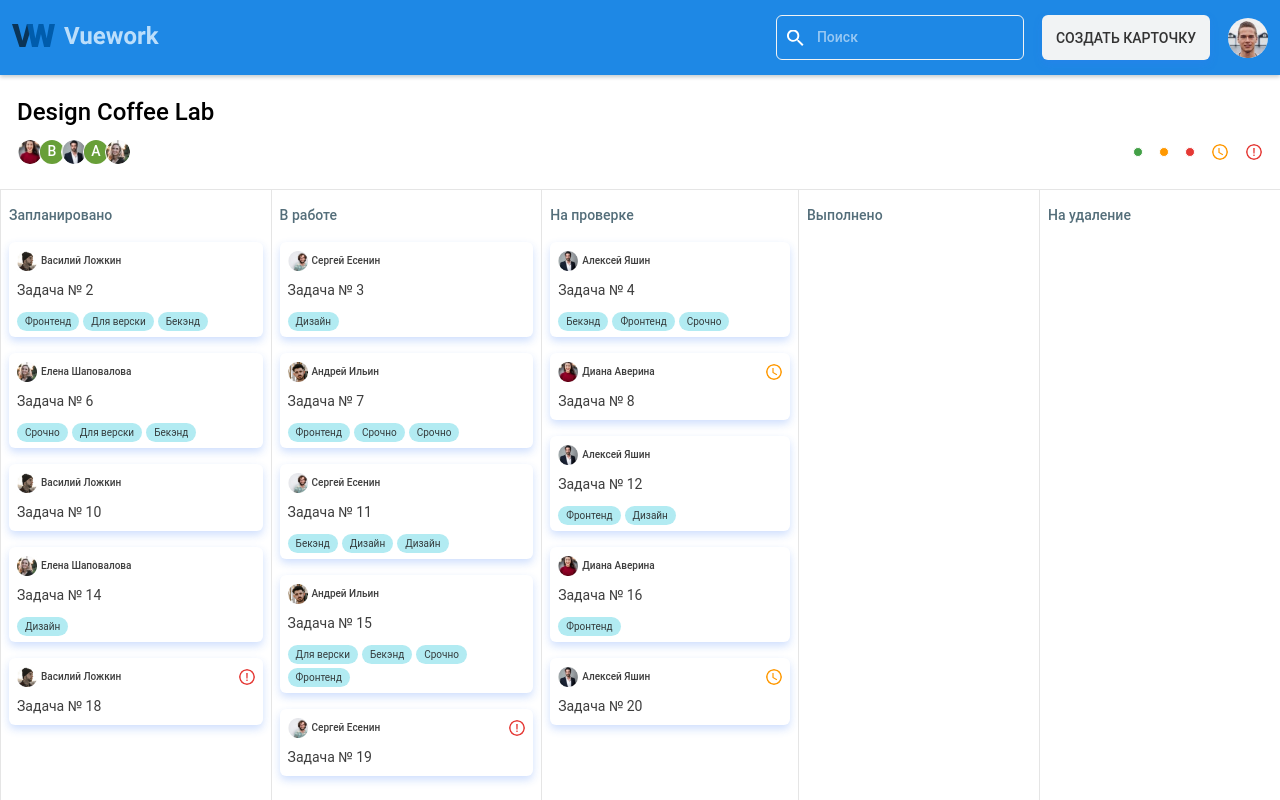
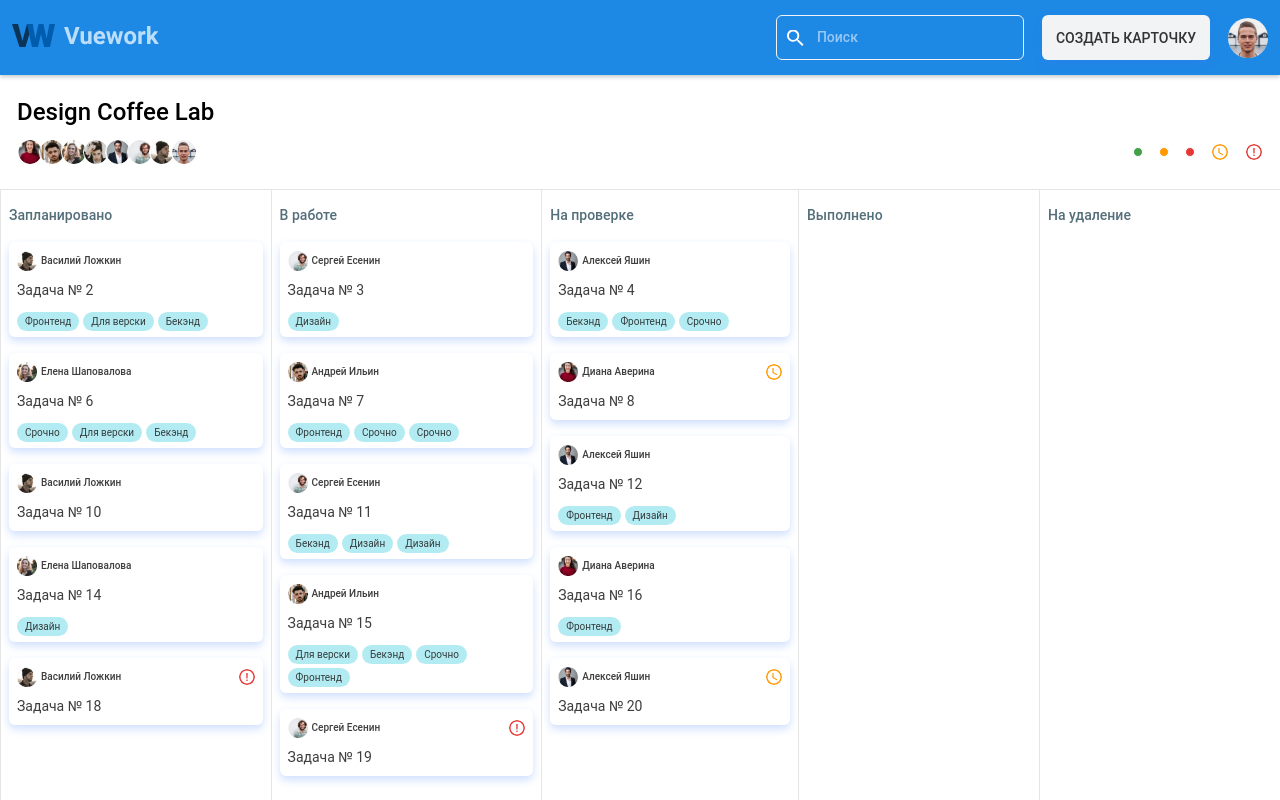
Before and after one commit to htmlacademy/vue-third-work-source, a Vue app in the folder course/section1/frontend/: page / in a window 1280 px wide. Built offline with nearby package versions, Linux system fonts and the light colour scheme.

Commit message:
Add dynamic users and statuses

```diff
--- a/course/section1/frontend/src/components/index.js
+++ /dev/null
@@ -1 +0,0 @@
-export { default as AppHeader } from "@/components/AppHeader.vue";
--- a/course/section1/frontend/src/components/AppHeader.vue
+++ b/course/section1/frontend/src/layouts/AppHeader.vue
@@ -1,7 +1,7 @@
 <template>
   <header class="header">
     <div class="header__logo">
-      <a href="/" class="logo">
+      <a href="/course/section1/frontend/public" class="logo">
         <img
           src="@/assets/img/logo.svg"
           alt="VueWork logo"
@@ -11,14 +11,14 @@
       </a>
     </div>
 
-    <form action="/" class="header__search">
+    <form action="/course/section1/frontend/public" class="header__search">
       <input type="search" name="search" required placeholder="Поиск" />
       <button type="submit">Найти</button>
     </form>
 
-    <a href="/" class="header__create-task">Создать карточку</a>
+    <a href="/course/section1/frontend/public" class="header__create-task">Создать карточку</a>
 
-    <a href="/" class="header__user">
+    <a href="/course/section1/frontend/public" class="header__user">
       <img
         src="@/assets/img/admin.jpg"
         alt="Администратор"
@@ -36,8 +36,8 @@
           alt="Администратор"
         />
         <span>Администратор</span>
-        <a href="/" class="user-menu__link">Мой аккаунт</a>
-        <a href="/" class="user-menu__link">Выйти</a>
+        <a href="/course/section1/frontend/public" class="user-menu__link">Мой аккаунт</a>
+        <a href="/course/section1/frontend/public" class="user-menu__link">Выйти</a>
       </div>
     </div>
   </header>
--- a/course/section1/frontend/src/layouts/AppLayout.vue
+++ b/course/section1/frontend/src/layouts/AppLayout.vue
@@ -6,7 +6,7 @@
 </template>
 
 <script setup>
-import { AppHeader } from "@/components";
+import AppHeader from "./AppHeader.vue";
 </script>
 
 <style lang="scss" scoped>
--- /dev/null
+++ b/course/section1/frontend/src/mocks/users.json
@@ -0,0 +1,58 @@
+[
+  {
+    "id": "cdr09037-1569-4542-as83-gt5d34a48c33",
+    "name": "Администратор",
+    "email": "admin@example.com",
+    "isAdmin": true,
+    "avatar": "admin.jpg"
+  },
+  {
+    "id": "7c7a4c48-3896-4353-b050-c8e50b967e8f",
+    "name": "Василий Ложкин",
+    "email": "vasia@example.com",
+    "isAdmin": false,
+    "avatar": "user5.jpg"
+  },
+  {
+    "id": "86aea12a-9dbf-4e8f-856a-cad238dd66c5",
+    "name": "Сергей Есенин",
+    "email": "seresen@example.com",
+    "isAdmin": false,
+    "avatar": "user2.jpg"
+  },
+  {
+    "id": "b6009037-1d39-4452-8883-cc4c34a48c33",
+    "name": "Алексей Яшин",
+    "email": "yashin@example.com",
+    "isAdmin": false,
+    "avatar": "user3.jpg"
+  },
+  {
+    "id": "9a655ecf-0966-4c81-aad9-e0b707cb73e8",
+    "name": "Игорь Пятин",
+    "email": "five@example.com",
+    "isAdmin": false,
+    "avatar": "user6.jpg"
+  },
+  {
+    "id": "059d070d-9d48-4120-af9d-6028cdae0e5a",
+    "name": "Елена Шаповалова",
+    "email": "six@example.com",
+    "isAdmin": false,
+    "avatar": "user1.jpg"
+  },
+  {
+    "id": "a8e98a44-41ae-46bb-8cf4-cba932c463e5",
+    "name": "Андрей Ильин",
+    "email": "seven@example.com",
+    "isAdmin": false,
+    "avatar": "user7.jpg"
+  },
+  {
+    "id": "55f2968a-cc2b-42e2-b918-be3c973bf546",
+    "name": "Диана Аверина",
+    "email": "eight@example.com",
+    "isAdmin": false,
+    "avatar": "user4.jpg"
+  }
+]
--- a/course/section1/frontend/src/views/HomeView.vue
+++ b/course/section1/frontend/src/views/HomeView.vue
@@ -6,59 +6,39 @@
         <div class="desk__filters">
           <div class="desk__user-filter">
             <ul class="user-filter">
-              <li class="user-filter__item">
+              <li
+                v-for="user in users"
+                :key="user.id"
+                :title="user.name"
+                class="user-filter__item"
+              >
                 <a class="user-filter__button">
-                  <img src="@/assets/img/user1.jpg" alt="Вика Некрасова" width="24" height="24">
-                </a>
-              </li>
-              <li class="user-filter__item">
-                <a class="user-filter__button">
-                  <span>А</span>
-                </a>
-              </li>
-              <li class="user-filter__item">
-                <a class="user-filter__button">
-                  <img src="@/assets/img/user3.jpg" alt="Михаил Валерьевич Тян-Шанский" width="24" height="24">
-                </a>
-              </li>
-              <li class="user-filter__item">
-                <a class="user-filter__button">
-                  <span>В</span>
-                </a>
-              </li>
-              <li class="user-filter__item">
-                <a class="user-filter__button">
-                  <img src="@/assets/img/user4.jpg" alt="Анастасия Овсянкина" width="24" height="24">
+                  <img
+                    :src="getImage(user.avatar)"
+                    alt="Аватар юзера"
+                    width="24"
+                    height="24"
+                  />
                 </a>
               </li>
             </ul>
           </div>
-
           <div class="desk__meta-filter">
             <ul class="meta-filter">
-              <li class="meta-filter__item">
-                <a class="meta-filter__status meta-filter__status--color meta-filter__status--green"
-                   title="Важно, не срочно"></a>
-              </li>
-              <li class="meta-filter__item">
-                <a class="meta-filter__status meta-filter__status--color meta-filter__status--orange"
-                   title="Срочно, не важно"></a>
-              </li>
-              <li class="meta-filter__item">
-                <a class="meta-filter__status meta-filter__status--color meta-filter__status--red"
-                   title="Срочно, важно"></a>
-              </li>
-              <li class="meta-filter__item">
-                <a class="meta-filter__status meta-filter__status--time" title="Дедлайн"></a>
-              </li>
-              <li class="meta-filter__item">
-                <a class="meta-filter__status meta-filter__status--alert" title="Просрочено"></a>
+              <li
+                v-for="({ value, label }) in STATUSES"
+                :key="value"
+                class="meta-filter__item"
+              >
+                <a
+                  class="meta-filter__status"
+                  :class="`meta-filter__status meta-filter__status--color meta-filter__status--${value}`"
+                  :title="label"
+                />
               </li>
             </ul>
           </div>
-
         </div>
-
       </div>
 
       <div v-if="columns.length" class="desk__columns">
@@ -134,8 +114,10 @@
 
 <script setup>
 import columns from '@/mocks/columns.json'
+import users from '@/mocks/users.json'
 import rawTasks from '@/mocks/tasks.json'
 import { normalizeTask, getTagsArrayFromString } from '../common/helpers'
+import { STATUSES } from '../common/constants'
 
 const normalizedTasks = rawTasks.map(task => normalizeTask(task))
 const columnTasks = normalizedTasks
```
Also changed, not shown: 1 other file (tests, documents, lock files or other folders).
